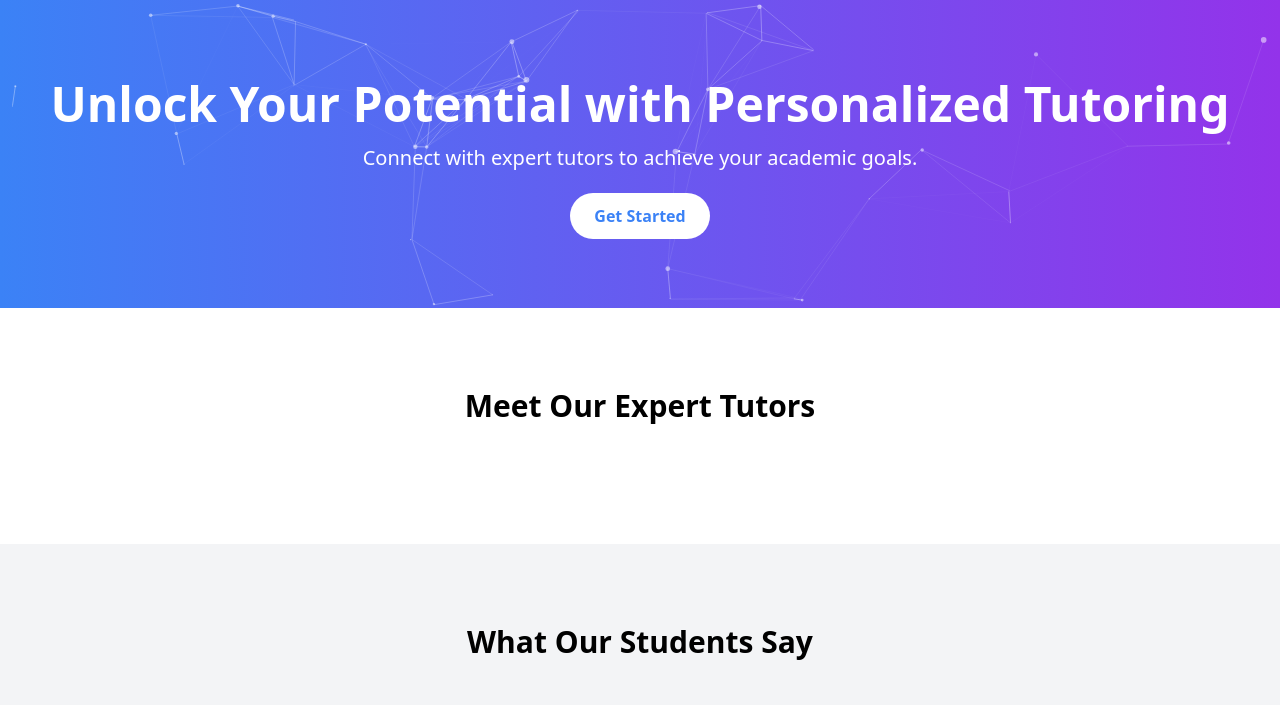
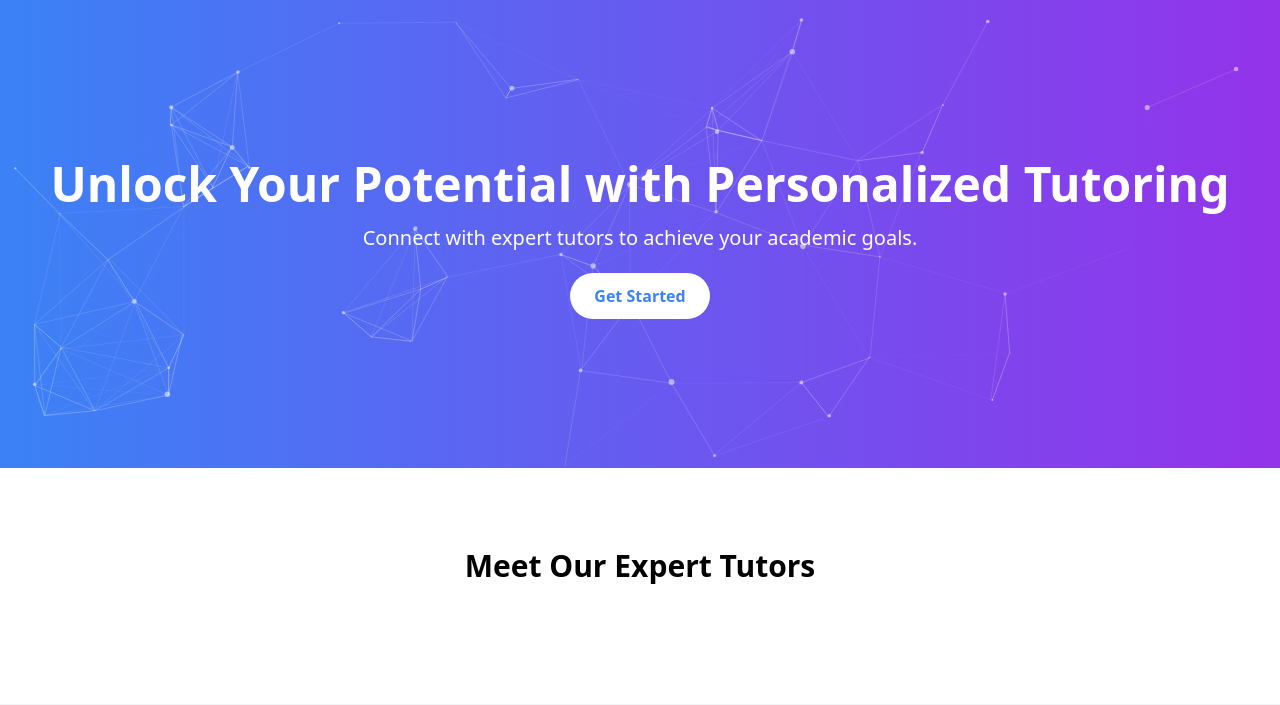
Before and after one commit to Martino93/FutureLearningHub, a Django app: template tutoring_platform/core/templates/core/landing_page.html in a window 1280 px wide. Shown: the part 64-769 px from the top of the page. Run offline with Django 3.2, Linux system fonts and the light colour scheme; the template is opened without the code that fills it, so the values that code supplies are empty; some libraries are stand-ins or nearby versions.

Commit message:
update landing page

```diff
--- a/tutoring_platform/core/templates/core/landing_page.html
+++ b/tutoring_platform/core/templates/core/landing_page.html
@@ -2,7 +2,7 @@
 
 {% block content %}
     <!-- Hero Section with Particle Background -->
-    <section class="relative bg-gradient-to-r from-blue-500 to-purple-600 text-white py-20" data-aos="fade-up">
+    <section class="relative bg-gradient-to-r from-blue-500 to-purple-600 text-white py-40" data-aos="fade-up">
         <div id="particles-js" class="absolute inset-0"></div>
         <div class="container mx-auto text-center relative z-10">
             <h1 class="text-5xl font-bold mb-4">Unlock Your Potential with Personalized Tutoring</h1>
--- a/tutoring_platform/theme/static/css/dist/styles.css
+++ b/tutoring_platform/theme/static/css/dist/styles.css
@@ -990,6 +990,11 @@
   padding-bottom: 1rem;
 }
 
+.py-40 {
+  padding-top: 10rem;
+  padding-bottom: 10rem;
+}
+
 .text-center {
   text-align: center;
 }
```
